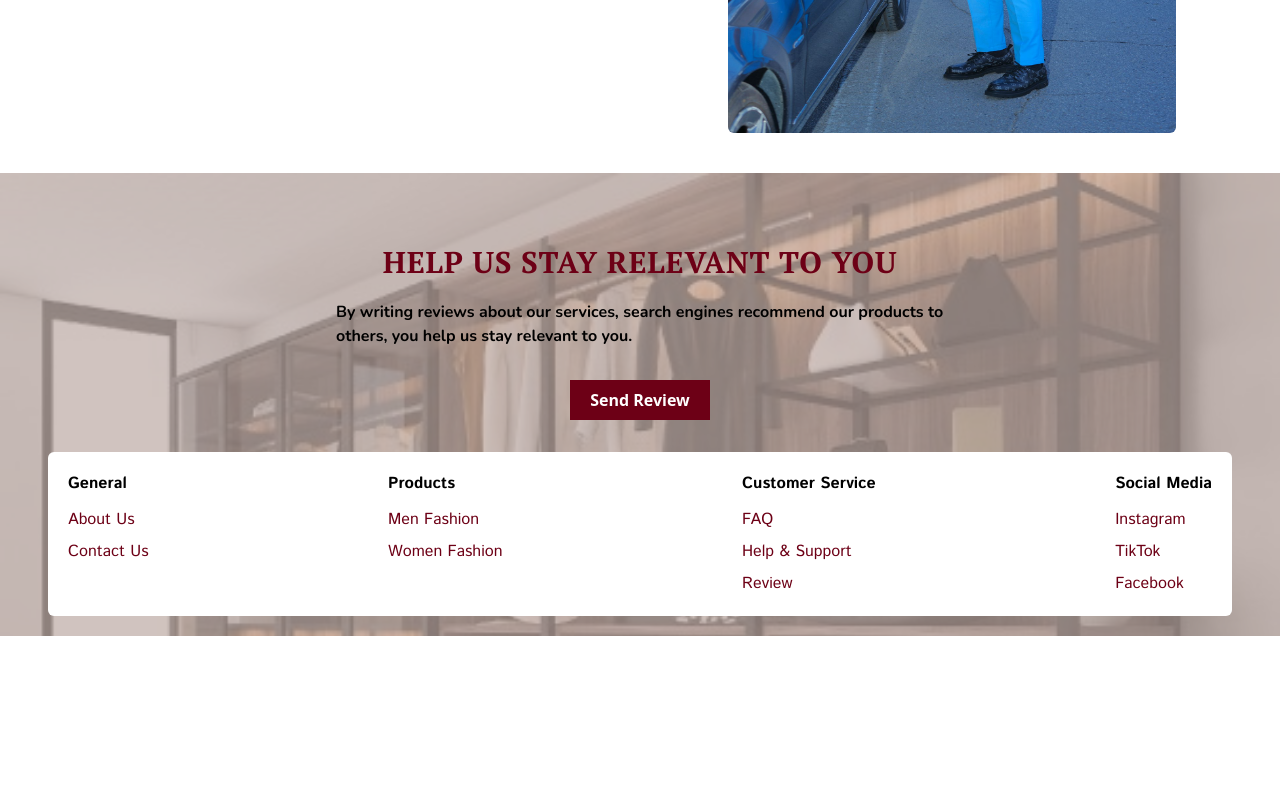
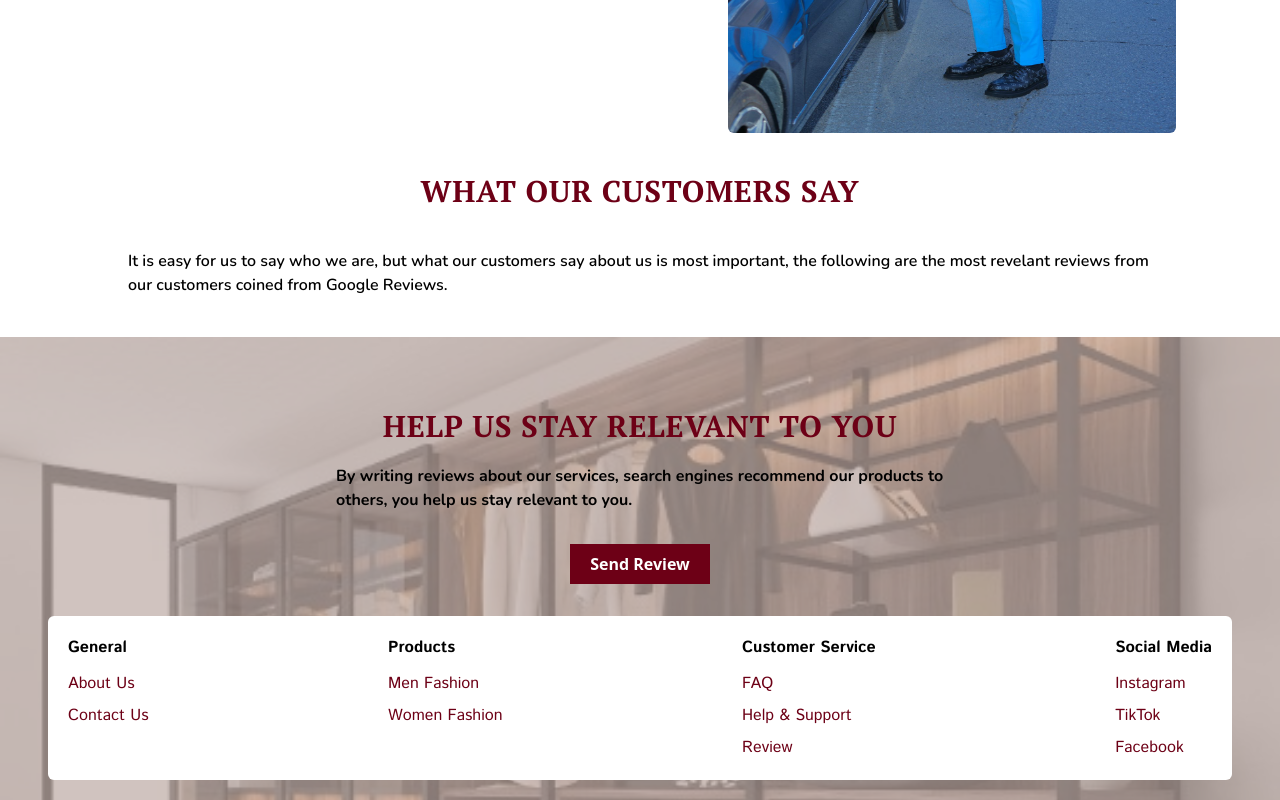
Before and after one commit to Aik-202/avri-dolce, a React (Vite) app in the folder avri-dolce/: page /about in a window 1280 px wide. Shown: the part 1820-2620 px from the top of the page. Before the commit the page ends 2456 px from the top, so only its background shows below. Built offline with nearby package versions, Linux system fonts and the light colour scheme.

Commit message:
Added the html, styles, dummy data of the Testimonials component

```diff
--- /dev/null
+++ b/avri-dolce/src/Components/About/Testimonials.jsx
@@ -0,0 +1,12 @@
+import React from 'react'
+
+export default function Testimonials() {
+  return (
+    <section className='flex flex-col justify-center items-center space-y-10'>
+    <h2 className='font-h-font text-3xl font-bold text-red tracking-wide'>WHAT OUR CUSTOMERS SAY</h2>
+    <p className='w-[90%] md:w-[80%] font-p-font text-base font-semibold'>It is easy for us to say who we are,
+    but what our customers say about us is most important, the following are the most revelant reviews
+    from our customers coined from Google Reviews. </p>
+    </section>
+  )
+}
--- a/avri-dolce/src/Components/index.jsx
+++ b/avri-dolce/src/Components/index.jsx
@@ -15,6 +15,7 @@ export {default as SlideShow} from './Landing/SlideShow'
 export {default as About} from './About/About'
 export {default as Ceo} from './About/Ceo'
 export {default as KnowUs} from './About/KnowUs'
+export {default as Testimonials} from './About/Testimonials'
 
 export {default as Cart} from './User/Cart'
 export {default as Product} from './User/Product'
--- a/avri-dolce/src/Data/demo.js
+++ b/avri-dolce/src/Data/demo.js
@@ -153,3 +153,26 @@ export const know = [
         text: 'Via Musone, 20, 65129 Pescara PE, Italy | Home Delivery'
     },
 ]
+
+export const ratings = [
+    {
+        name: 'Precious Osunde',
+        comment: 'Very nice wears 💯',
+        rating: 5.0
+    },
+    {
+        name: 'TREASURE OJEBOR',
+        comment: 'King of fashion',
+        rating: 5.0
+    },
+    {
+        name: 'Simona Di Fulvio',
+        comment: 'Very good, very competent',
+        rating: 5.0
+    },
+    {
+        name: 'Samson Francis',
+        comment: 'Top',
+        rating: 5.0
+    },
+]
--- a/avri-dolce/src/Pages/AboutPage.jsx
+++ b/avri-dolce/src/Pages/AboutPage.jsx
@@ -1,5 +1,5 @@
 import React from 'react'
-import { About, Footer, NavBar, Ceo, KnowUs } from '../Components'
+import { About, Footer, NavBar, Ceo, KnowUs, Testimonials } from '../Components'
 
 export default function AboutPage() {
   return (
@@ -8,6 +8,7 @@ export default function AboutPage() {
       <About />
       <KnowUs />
       <Ceo />
+      <Testimonials />
       <Footer />
     </section>
   )
```
